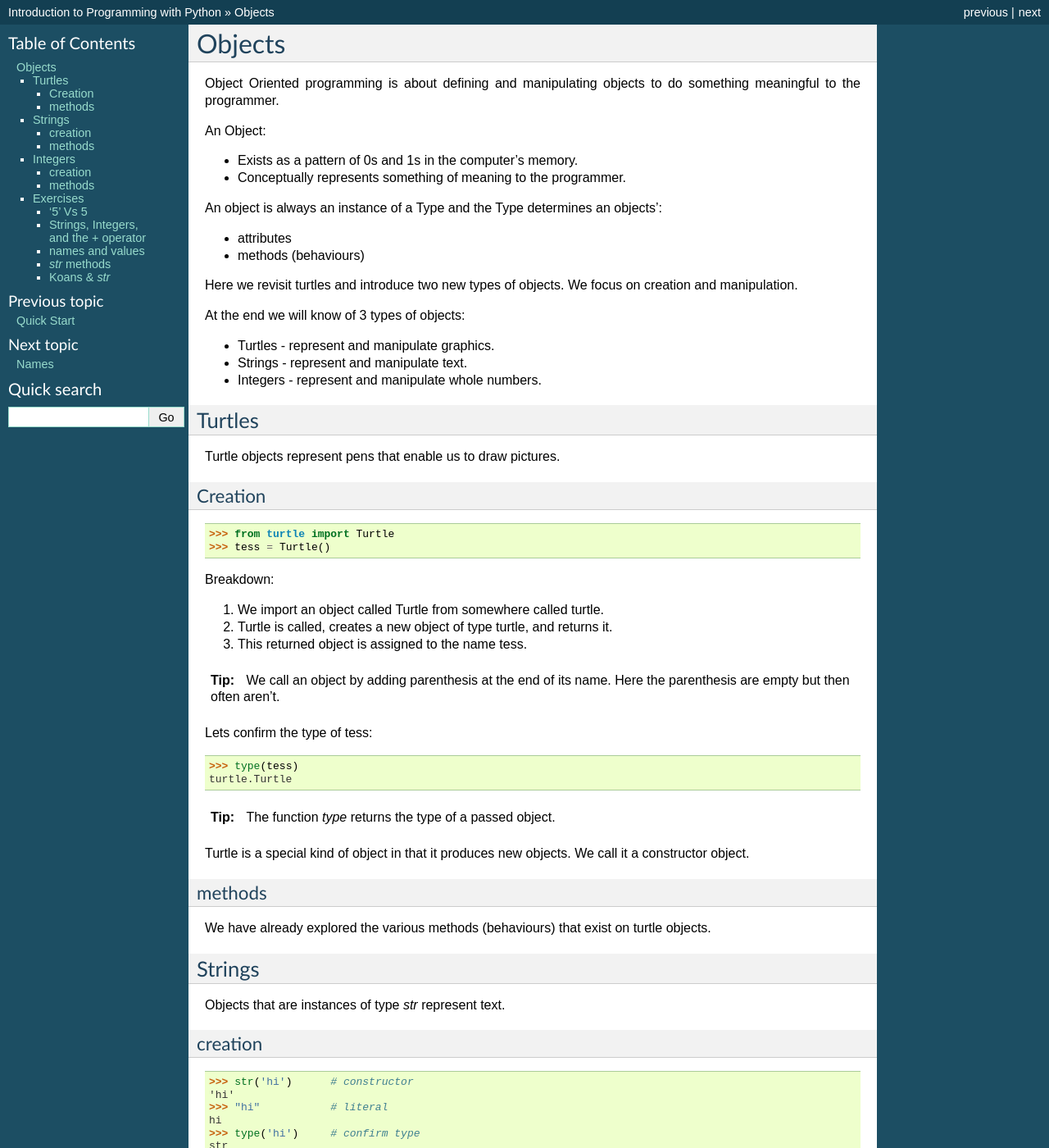
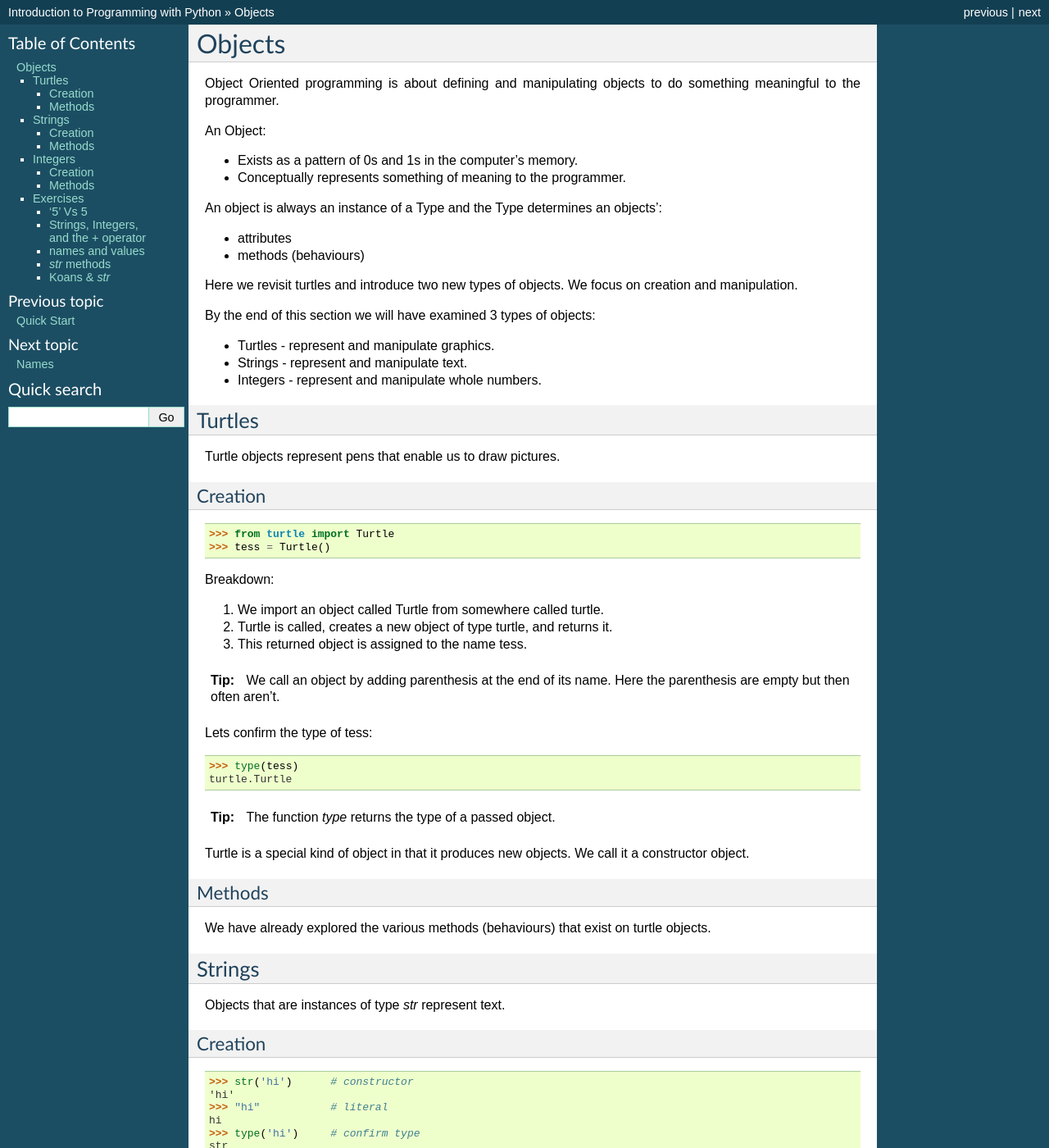
Before and after one commit to gu-lseg/intro-to-programming, a Sphinx documentation site: the page built from source/objects.rst, in a window 1280 px wide and 1400 px high. Shown: the whole window at 82% size. Built offline with Sphinx 7.4.7, drawn with Linux system fonts in a browser that asks for light colours; some of the changed text lies outside the part shown.

Commit message:
a few typos

```diff
--- a/source/objects.rst
+++ b/source/objects.rst
@@ -16,7 +16,7 @@ An object is always an instance of a Type and the Type determines an objects':
 
 Here we revisit turtles and introduce two new types of objects. We focus on creation and manipulation.
 
-At the end we will know of 3 types of objects:
+By the end of this section we will have examined 3 types of objects:
 
 * Turtles - represent and manipulate graphics.
 * Strings - represent and manipulate text.
@@ -57,7 +57,7 @@ Lets confirm the type of tess::
 Turtle is a special kind of object in that it produces new objects. We call it
 a constructor object.
 
-methods
+Methods
 -------
 
 We have already explored the various methods (behaviours) that exist on turtle
@@ -69,7 +69,7 @@ Strings
 
 Objects that are instances of type `str` represent text.
 
-creation
+Creation
 --------
 ::
 
@@ -91,7 +91,7 @@ notation to create them. A literal literraly represents an
 object and one is created and returned immediately. This is in contrast to
 constructor objects such as `str` or `Turtle`.
 
-methods
+Methods
 -------
 
 It is natural to expect methods that exist on string objects facilitate working with text.
@@ -113,7 +113,7 @@ Integers
 
 Objects that are instances of type `int` represent whole numbers.
 
-creation
+Creation
 --------
 
 ::
@@ -131,7 +131,7 @@ type `int`::
     >>> int('3')
     3
 
-methods
+Methods
 -------
 
 Objects of type `int` methods map to arithmetic enabling us to use them to
```
